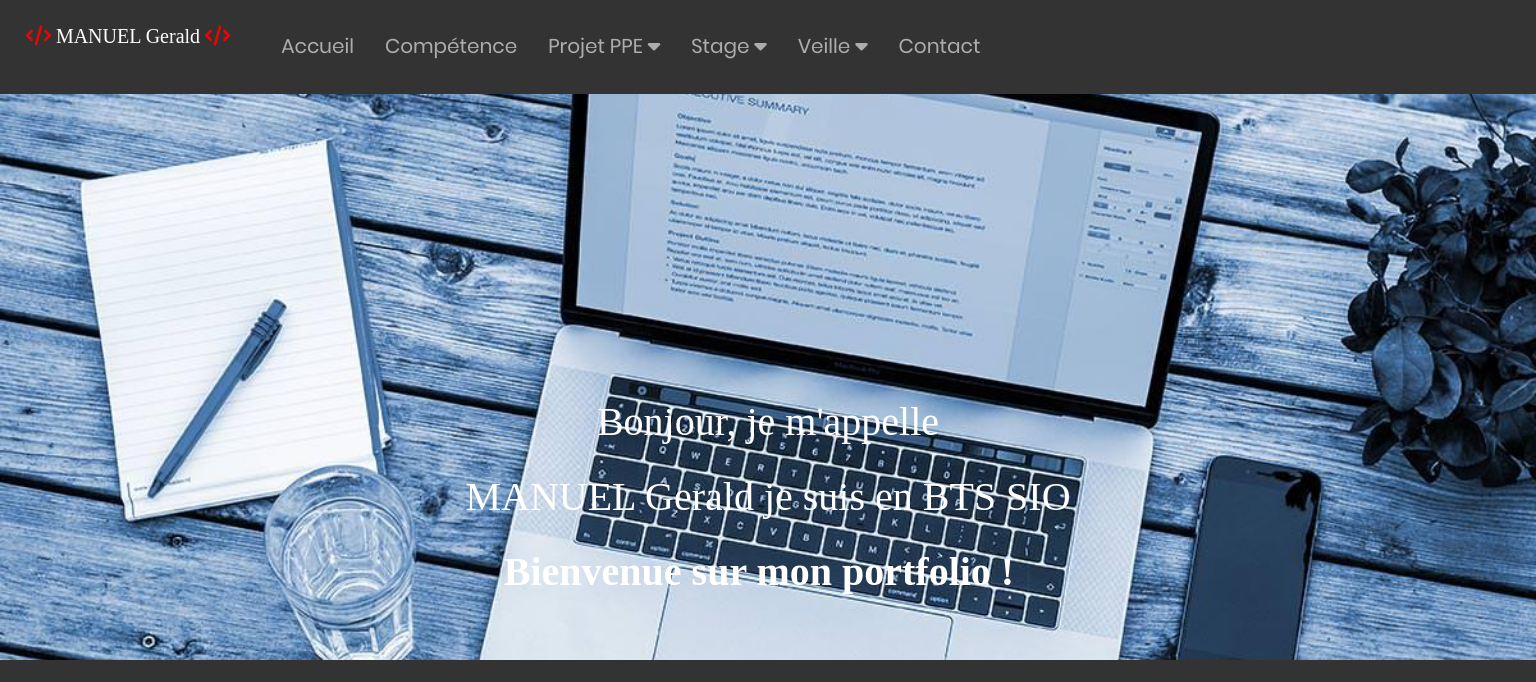
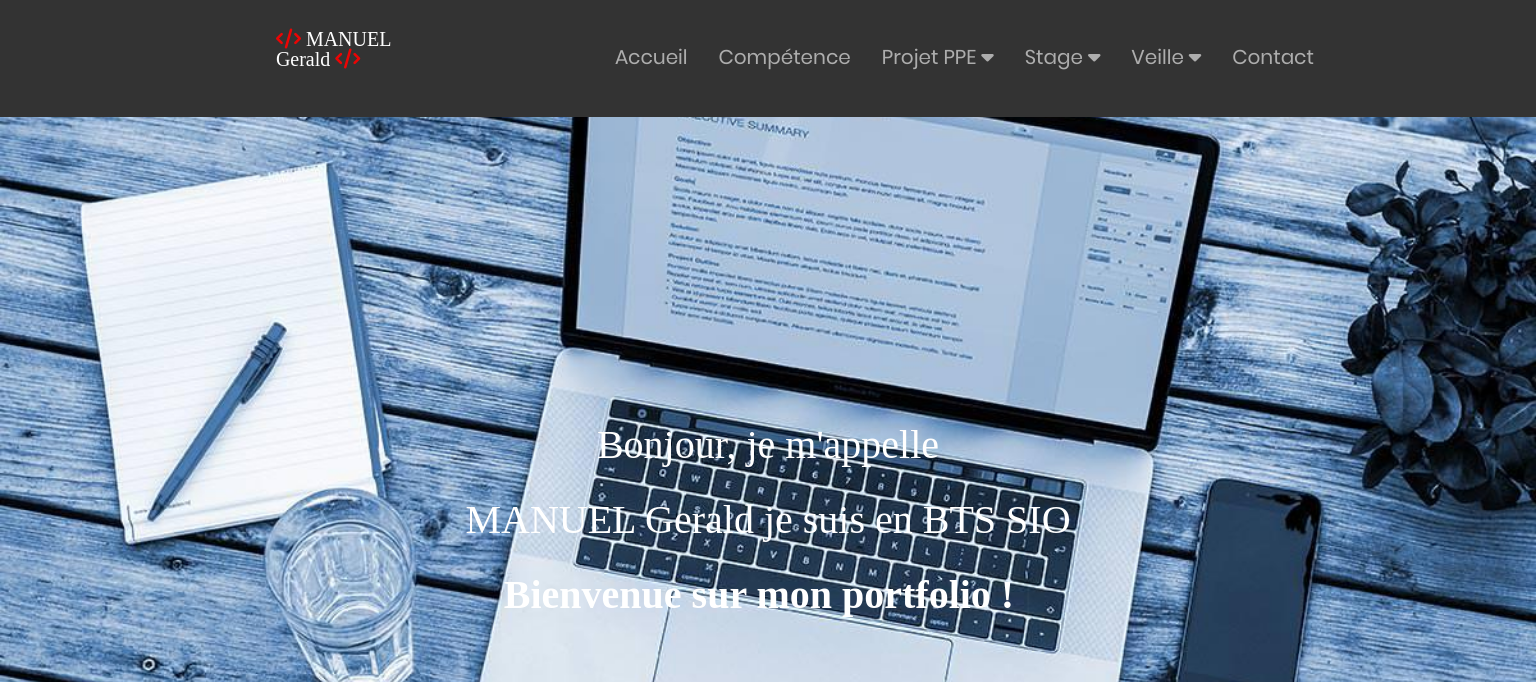
Before and after one commit to geraldmanue1/geraldmanue1.github.io, a PHP site: page /CV.html in a window 1536 px wide. Shown: the top 682 px of the page. Run offline with PHP 8.4, Linux system fonts and the light colour scheme; style sheets or scripts are compiled from the project's sources; some libraries are stand-ins or nearby versions; some web fonts are replaced.

Commit message:
Change menu

```diff
--- a/Accueil/css/menu.css
+++ b/Accueil/css/menu.css
@@ -31,11 +31,13 @@ body {
   position: relative;
 /* margin: 0 0 2.427rem; */
 margin-bottom: 12px;
+
 }
 
 .site-branding {
   flex: 1 0 80%;
   max-width: 80%;
+
 }
 
 .site-title {
@@ -44,6 +46,7 @@ margin-bottom: 12px;
   font-size: 1.3rem;
   font-weight: 400;
   word-break: break-all;
+
 }
 
 .site-title i {
@@ -53,14 +56,54 @@ margin-bottom: 12px;
 
 
 
+
 }
+
+
+
+element.style {
+
+@media only screen and (min-width: 83.5em)
+.main-navigation .menu {
+    border: none;
+    display: flex;
+    justify-content: 50px;
+    align-content: center;
+
+
+
+
+    /* flex-wrap: revert; */
+}
+}
+.main-navigation .menu {
+    position: relative;
+    border: 0.0625rem solid #dcdcdc;
+    width: 100%;
+
+
+}
+.main-navigation ul {
+    list-style-type: none;
+
+    /* margin: 50px 50px 50px 50px; */
+    /* padding: 50px 50px 50px 50px; */
+    text-align: left;
+
+}
+
 .site-header > .top-nav-label {
   flex: 0 0 auto;
+
 }
+
+
 
 .main-navigation {
   display: none;
   flex: 1 0 100%;
+
+
 }
 
 .main-navigation ul {
@@ -74,6 +117,7 @@ margin-bottom: 12px;
   position: relative;
   border: 0.0625rem solid #dcdcdc;
   width: 100%;
+
 }
 
 .main-navigation .menu::before {
@@ -85,6 +129,7 @@ margin-bottom: 12px;
   right: 0.625rem;
   position: absolute;
   top: -0.5625rem;
+
 }
 
 .main-navigation .menu::after {
@@ -95,6 +140,7 @@ margin-bottom: 12px;
   right: 0.6875rem;
   position: absolute;
   top: -0.4375rem;
+
 }
 
 .main-navigation .menu .menu-item {
@@ -108,34 +154,40 @@ margin-bottom: 12px;
   display: block;
   padding: 0.809rem 1.618rem;
   text-decoration: none;
+
 }
 
 .main-navigation .menu .menu-item a:hover,
 .main-navigation .menu .menu-item a:focus {
   background: #0b3d86; /* change couleur click arrière */
   color: #efefef;
+
 }
 
 .main-navigation .menu .menu-item a:active {
   background: #0b3d86;
   color: #efefef;
+
 }
 
 .main-navigation .sub-menu {
   display: none;
   border-left: 0.1875rem solid #333; /* bodure ouvert sous menu à gauche */
   border-right: 0.1875rem solid #333; /* bodure ouvert sous menu à droite */
+
 }
 
 .menu .menu-item-has-children,
 .sub-menu .menu-item-has-children {
   position: relative;
 
+
 }
 
 
 .main-navigation .menu .menu-item-has-children a {
   padding: 0.809rem 3.4375rem 0.809rem 1.618rem;
+
 
 }
 
@@ -147,6 +199,7 @@ margin-bottom: 12px;
 /* Hide/Show Sub-Menu if checkbox unchecked/checked */
 .main-navigation [type="checkbox"]:checked ~ ul {
   display: block;
+
 }
 
 /* Toggle buttons */
@@ -157,13 +210,19 @@ margin-bottom: 12px;
   margin: 0;
   overflow: hidden;
   padding: 0;
+
+
 }
 
 .top-nav-label .open-close-menu {
   display: block;
   position: absolute;
   z-index: 99999;
+
+
 }
+
+
 
 .top-nav-label .open-close-menu::before,
 .top-nav-label .open-close-menu::after {
@@ -343,6 +402,7 @@ margin-bottom: 12px;
   width: 50%;
 }
 
+
 .main-navigation .menu-item-has-children a:hover ~ .top-nav-label,
 .main-navigation .menu-item-has-children a:focus ~ .top-nav-label,
 .main-navigation .menu-item-has-children a:active ~ .top-nav-label,
@@ -433,20 +493,25 @@ margin-bottom: 12px;
   display: block;
 }
 
-@media only screen and (min-width: 37.5em) {
+
+
+@media only screen and (min-width: 75.5em) {
   .site-title {
     font-size: 1.5rem;
 
   }
 }
 
-@media only screen and (min-width: 83.5em) { /* menu barre aparrait sur telephone si en reduit la taille */
+@media only screen and (min-width:90.5em) { /* menu barre aparrait sur telephone si en reduit la taille */
   .site-branding {
-    flex: 0 0 16%;
-    max-width: 30%;
+    flex: 0 0 25%;
+    max-width: 90%;
+    padding-left: 200px;
 
 
   }
+
+
 
   .site-title {
     font-size: 1.8rem;
@@ -457,11 +522,12 @@ margin-bottom: 12px;
     display: none;
   }
 
-  .main-navigation {
+  .main-navigation { /* menu bare reduire taille */
     display: block;
-    flex: 1 0 84%;
+    flex: 1 0 50%;
     max-width: 90%;
     padding-top: 10px;
+    padding-left: 200px; /* menu bare à gauche */
 
   }
 
@@ -643,6 +709,8 @@ margin-bottom: 12px;
       font-size: 20px; /* taille Manuel gerald à gauche*/
  margin-bottom: 18px;
     padding-bottom: 18px;
+    padding-top: 3px;
+    padding-left: 50px;
     color: white; /* coleur écriture Manuel Gerald à gauche*/
   }
 
--- a/ContactForm/css/main.css
+++ b/ContactForm/css/main.css
@@ -86,7 +86,7 @@ h1,h2,h3,h4,h5,h6 {
 
 
 ul, li {
-	margin: 0px;
+  margin: 0;
 	list-style-type:   3 none;
 }
 
```
